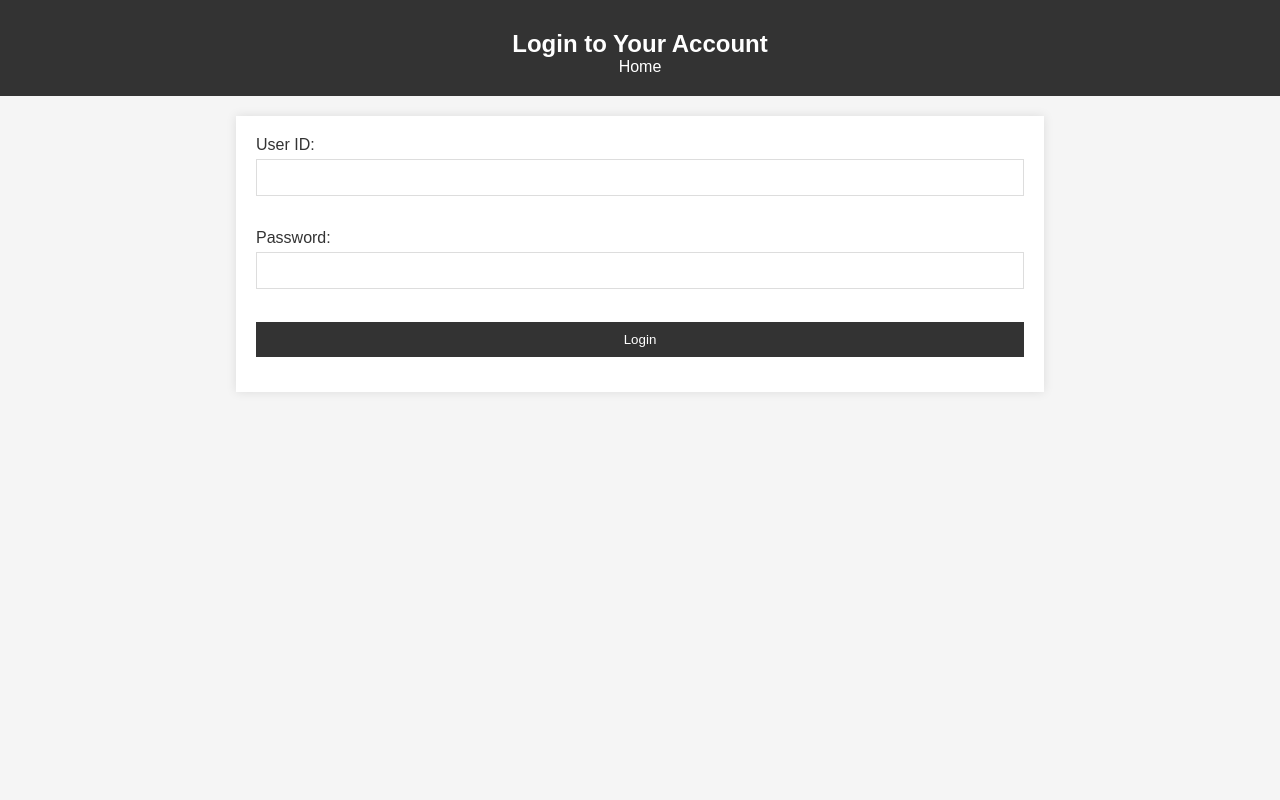
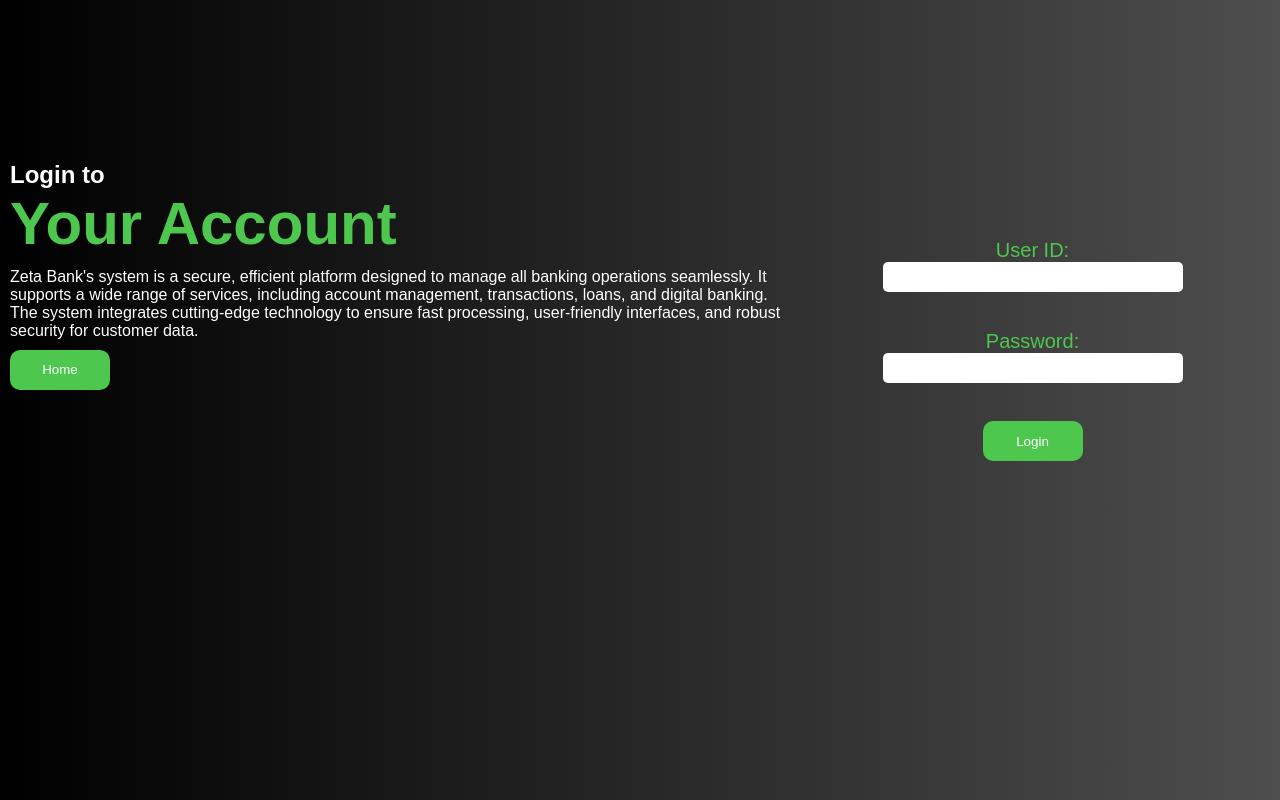
Before and after one commit to dhruv060305/Bank-Managment-System, a PHP site: page /login.php in a window 1280 px wide. Run offline with PHP 8.4, Linux system fonts and the light colour scheme.

Commit message:
styled login page

```diff
--- a/login.php
+++ b/login.php
@@ -5,13 +5,18 @@
     <meta charset="UTF-8">
     <meta name="viewport" content="width=device-width, initial-scale=1.0">
     <title>Login - Bank Management System</title>
-    <link rel="stylesheet" href="style.css">
+    <link rel="stylesheet" href="style3.css">
 </head>
 <body>
     <header>
         <nav>
-        <h1>Login to Your Account</h1>
-        <a href="index.html">Home</a>
+        <h2>Login to</h2>
+        <h1>Your Account</h1>
+        <div id="des">
+            <p>Zeta Bank's system is a secure, efficient platform designed to manage all banking operations seamlessly. It supports a wide range of services, including account management, transactions, loans, and digital banking. The system integrates cutting-edge technology to ensure fast processing, user-friendly interfaces, and robust security for customer data.</p>
+            <button id="hb"><a href="index.html">Home</a></button>
+        </div>
+
         </nav>
     </header>
     <section>
@@ -22,7 +27,7 @@
             <label for="password">Password:</label>
             <input type="password" name="password" id="password" required><br>
 
-            <input type="submit" name="login" value="Login">
+            <button type="submit">Login</button>
         </form>
     </section>
 </body>
--- /dev/null
+++ b/style3.css
@@ -0,0 +1,139 @@
+*{
+    margin: 0;
+    padding: 0;
+    color: #fff;
+    box-sizing: border-box;
+    font-family: Arial, sans-serif;
+    text-decoration: none;
+}
+
+body {
+    background-image: linear-gradient(to right, black, rgb(78, 78, 78));
+    background-attachment: fixed;
+    background-size: cover;
+    display: flex;
+    justify-content: space-between;
+    align-items: center;
+}
+
+form{
+    height: 400px;
+    width: 495px;
+    margin-top: 150px;
+    background-color: transparent;
+    display: flex;
+    justify-content: center;
+    align-items: center;
+    flex-direction: column;
+    animation: boxani 1s linear forwards;
+}
+
+label{
+    font-size: 20px;
+    color: rgb(78, 199, 78);
+    margin-bottom: 0px;
+}
+
+input{
+    height: 30px;
+    width: 300px;
+    margin-bottom: 20px;
+    color: black;
+    border-radius: 5px;
+    font-size: 15px;
+    font-weight: 700;
+    border: none;
+    transition: all 0.3s ease-in-out;
+}
+
+input:hover{
+    height: 35px;
+    width: 320px;
+    border: 2px solid black;
+}
+
+button{
+    height: 40px;
+    width: 100px;
+    border: none;
+    border-radius: 10px;
+    background-color: rgb(78, 199, 78);
+    transition: all 0.1s ease-in-out;
+}
+
+button:hover{
+    border: 2px solid white;
+    height: 50px;
+    /* width: 150px; */
+}
+
+h1{
+    color: rgb(78, 199, 78);
+    font-size: 60px;
+    opacity: 0;
+    animation: Ammi 1s 1s linear forwards;
+}
+
+h2{
+    opacity: 0;
+    animation: Ammi 1s linear forwards;
+}
+
+p{
+    opacity: 0;
+    margin-top: 10px;
+    margin-bottom: 10px;
+    animation: Ammi 1s 2s ease-out forwards;
+}
+
+#hb{
+    opacity: 0;
+    animation: Ammi 1s 2s ease-out forwards;
+}
+
+@keyframes Ammi{
+    0% {
+        transform: translateX(150px);
+        opacity: 0;
+    }
+    25%{
+        transform: translateX(100px);
+        opacity: 0.3;
+    }
+    50%{
+        transform: translateX(80px);
+        opacity: 0.5;
+    }
+    75%{
+        transform: translateX(50px);
+        opacity: 0.8;
+    }
+    100%{
+        transform: translateX(10px);
+        opacity: 1;
+    }
+}
+
+
+@keyframes boxani{
+    0% {
+        transform: translateX(150px);
+        opacity: 0;
+    }
+    25%{
+        transform: translateX(100px);
+        opacity: 0.3;
+    }
+    50%{
+        transform: translateX(80px);
+        opacity: 0.5;
+    }
+    75%{
+        transform: translateX(50px);
+        opacity: 0.8;
+    }
+    100%{
+        transform: translateX(0px);
+        opacity: 1;
+    }
+}
```
